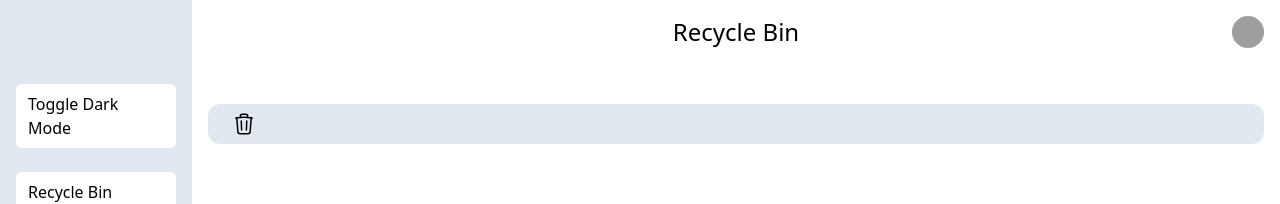
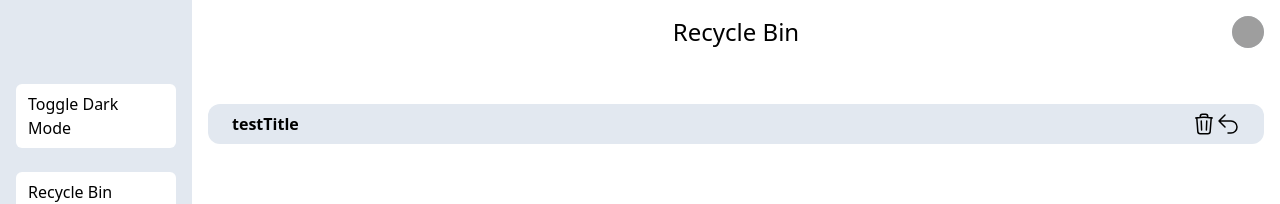
Before and after one commit to Olivoz/Notes-Wood-Ridge, a Vue app in the folder app/: page /trash in a window 1280 px wide. Shown: the top 204 px of the page. Built offline with nearby package versions, Linux system fonts and the light colour scheme; grey boxes are pictures that could not be loaded.

Commit message:
Main change: NoteStore

```diff
--- a/app/src/components/NoteCard.vue
+++ b/app/src/components/NoteCard.vue
@@ -1,11 +1,12 @@
 <script setup>
-import { Bars3Icon, TrashIcon } from "@heroicons/vue/24/outline";
-import { def } from "@vue/shared";
+import { TrashIcon } from "@heroicons/vue/24/outline";
+import { ArrowUturnLeftIcon } from "@heroicons/vue/24/outline";
 </script>
 
 <script>
 export default {
   props: {
+    note: Object,
     onRemove: Function,
   },
 };
@@ -16,11 +17,11 @@ export default {
     <button
       class="flex justify-between py-2 px-6 bg-slate-200 rounded-xl w-full"
     >
-      <slot />
-      <TrashIcon
-        class="hover:text-red-500 h-6"
-        v-on:click="onRemove()"
-      ></TrashIcon>
+      <p class="font-semibold">{{ note.title }}</p>
+      <div class="flex justify-end">
+        <TrashIcon class="hover:text-red-500 h-6" @click="onRemove"></TrashIcon>
+        <ArrowUturnLeftIcon class="h-6" @click="back"></ArrowUturnLeftIcon>
+      </div>
     </button>
   </div>
 </template>
--- /dev/null
+++ b/app/src/stores/NoteStore.js
@@ -0,0 +1,20 @@
+import { defineStore } from "pinia";
+
+export const useNoteStore = defineStore("noteStore", {
+  state: () => ({
+    notes: [
+      {
+        id: "testID",
+        owner: "ownerID",
+        title: "testTitle",
+        content:
+          "Tempor ut reprehenderit aute irure proident exercitation. Adipisicing cillum velit reprehenderit irure. Nisi ipsum ex reprehenderit ut culpa sit.",
+      },
+    ],
+  }),
+  actions: {
+    saveNote(note) {
+      this.notes.push(note);
+    },
+  },
+});
--- a/app/src/views/RecycleBinView.vue
+++ b/app/src/views/RecycleBinView.vue
@@ -2,10 +2,12 @@
 import NoteCard from "../components/NoteCard.vue";
 import RoundButton from "../components/RoundButton.vue";
 import { TrashIcon } from "@heroicons/vue/24/outline";
+import { useNoteStore } from "../stores/NoteStore";
+const noteStore = useNoteStore();
 </script>
 
 <template>
-  <NoteCard></NoteCard>
+  <NoteCard v-for="note in noteStore.notes" :note="note" />
   <RoundButton @click="deleteNote" class="bg-red-500"
     ><TrashIcon
   /></RoundButton>
```
